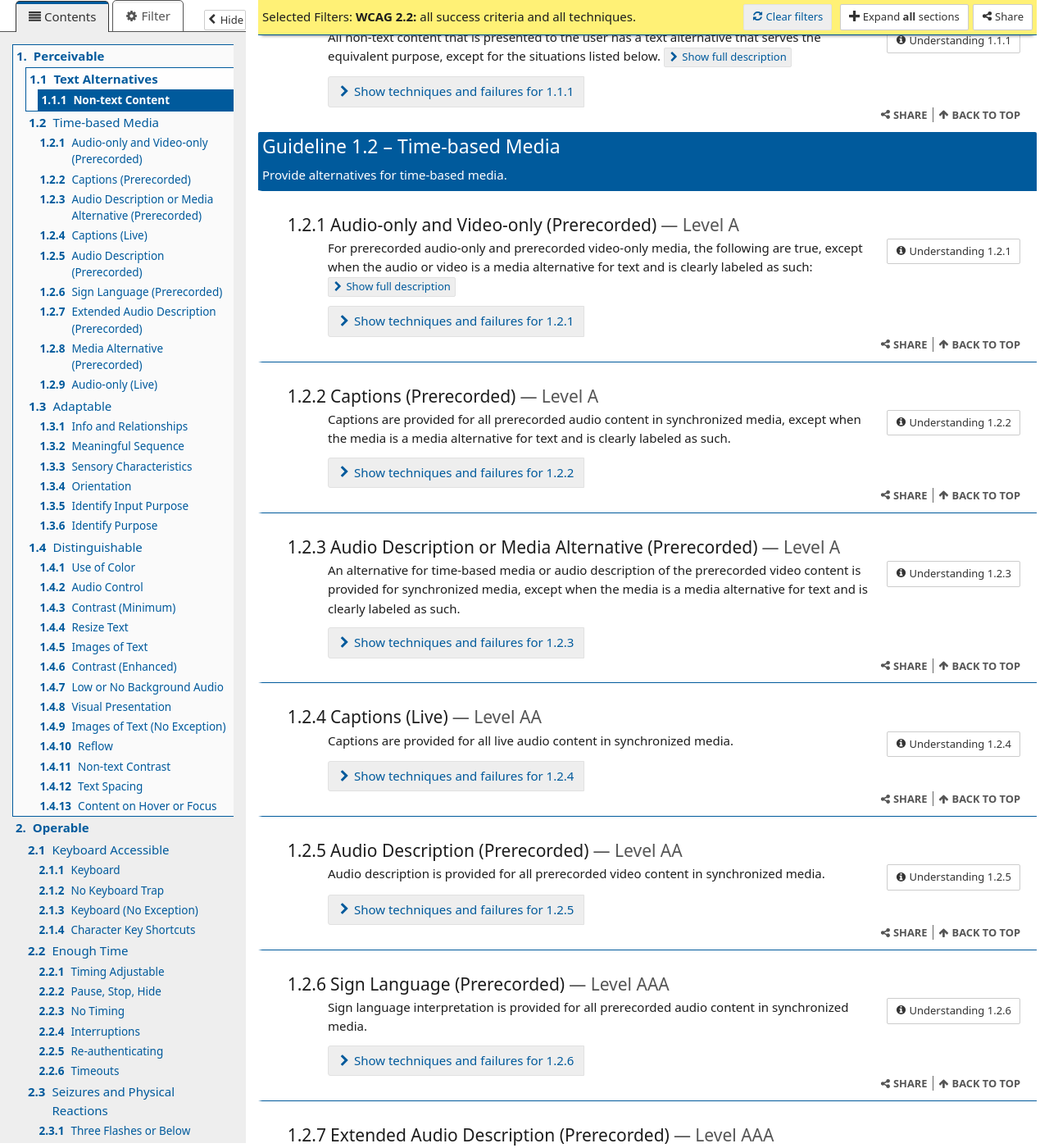
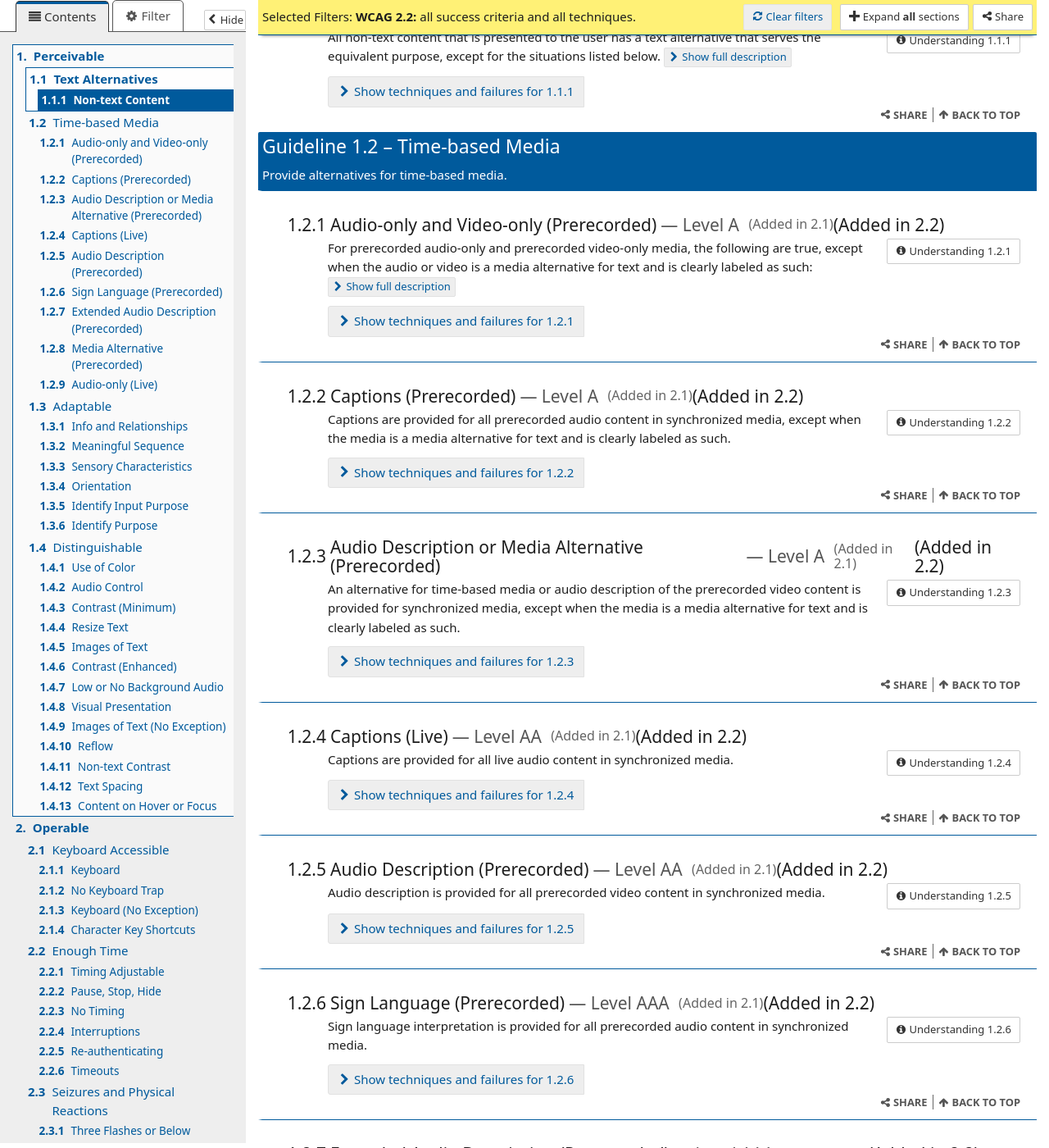
Before and after one commit to w3c/wai-wcag-quickref, a Jekyll site: the page built from index.html, in a window 1280 px wide and 1400 px high, scrolled down 447 px. Shown: the whole window at 82% size. Built offline with Jekyll 4.4.1, drawn with Linux system fonts in a browser that asks for light colours; some web fonts are replaced; comment, search, counter and statistics services are not loaded; some of the changed text lies outside the part shown.

Commit message:
trying to make work for 2.2

```diff
--- a/_includes/filter-status.html
+++ b/_includes/filter-status.html
@@ -6,7 +6,7 @@
     </div>
   </div>
   <div class="filter-status-row">
-    <div class="text"><span id="status" aria-live="polite" aria-atomic="true">Selected Filters: <strong class="ver">WCAG 2.1:</strong> <span class="sc">all success criteria</span> and <span class="tech">all techniques.</span></span> <a id="hiddennav" href="#hiddensc">(What did the filter remove?)</a></div>
+    <div class="text"><span id="status" aria-live="polite" aria-atomic="true">Selected Filters: <strong class="ver">WCAG 2.2:</strong> <span class="sc">all success criteria</span> and <span class="tech">all techniques.</span></span> <a id="hiddennav" href="#hiddensc">(What did the filter remove?)</a></div>
     <div class="clear">
     <button class="clearall btn btn-info btn-sm" hidden><svg class="i-refresh"><use xlink:href="{{ "img/icons.svg" | relative_url }}#i-refresh"></use></svg> Clear filters</button>
     </div>
--- a/_includes/head.html
+++ b/_includes/head.html
@@ -6,5 +6,5 @@
   <title>{%if site.status == "draft" %}[Draft] {% endif %}{% if page.title %}{{ page.title }} &bull; {{ site.title }} {% else %}{{ site.title }}{% endif %}</title>
 
   <link rel="stylesheet" href="{{ "css/styles.css" | relative_url }}">
-  <link rel="canonical" href="https://www.w3.org/WAI/WCAG21/quickref/">
+  <link rel="canonical" href="https://www.w3.org/WAI/WCAG22/quickref/">
 </head>
--- a/_includes/sc.html
+++ b/_includes/sc.html
@@ -15,7 +15,7 @@
 <article role="region" id="{{sc_id}}" data-alt-id="{% for aid in sc.alt_id %}{{aid}} {% endfor %}" class="sc-wrapper current filter-levels-{{sc.level | downcase}} filter-hideversion-{{sc_ver}}" data-tags-con="{{keywordscontent}}" data-tags-dev="{{keywordsdeveloping}}" data-tags-int="{{keywordsinteraction}}" data-tags-vis="{{keywordsvisual}}" data-versions="{% for v in sc.versions %}{{v}} {% endfor %}" aria-labelledby="{{ qrid }}" aria-roledescription="success criterion">
   <header>
     <h4 id="{{ qrid }}"><strong>{{ p }}.{{ g }}.{{ s }}</strong> <span>{{sc.handle}}</span></h4>
-    <p class="h4"><span class="level-{{sc.level | downcase}}">Level {{sc.level}}</span>{% unless (sc.versions contains "2.0") %}<span class="newin21">(Added in 2.1)</span>{% endunless %}</p>
+    <p class="h4"><span class="level-{{sc.level | downcase}}">Level {{sc.level}}</span>{% if (sc.versions contains "2.1") %}<span class="newin21">(Added in 2.1)</span>{% endif %}{% if (sc.versions contains "2.2") %}<span class="newin22">(Added in 2.2)</span>{% endif %}</p>
   </header>
   <div class="sc-content">
     <div class="sc-text">
--- a/_includes/status.html
+++ b/_includes/status.html
@@ -2,7 +2,7 @@
 {%if site.status == "draft" %}
 <h1 class="sr-only">Status of this mockup</h1>
 <div class="panel panel-danger panel-status" role="alert">
- <div class="panel-heading"> <strong>Status: This is an in-progress draft of a redesign.</strong> The published version of the How to Meet WCAG quick reference is at: <a href="https://www.w3.org/WAI/WCAG21/quickref/">www.w3.org/WAI/WCAG21/quickref/</a> &nbsp;&nbsp;&nbsp; <a href="#devnotes" data-toggle="collapse" aria-expanded="false" aria-controls="devnotes" class="btn btn-default btn-sm"><span class="word-show"><svg aria-hidden="true" class="i-chevron-right"><use xlink:href="{{ "img/icons.svg" | relative_url }}#i-chevron-right"></use></svg> More</span><span class="word-hide"><svg aria-hidden="true" class="i-chevron-down"><use xlink:href="{{ "img/icons.svg" | relative_url }}#i-chevron-down"></use></svg> Less</span></a></div>
+ <div class="panel-heading"> <strong>Status: This is an in-progress draft of a redesign.</strong> The published version of the How to Meet WCAG quick reference is at: <a href="https://www.w3.org/WAI/WCAG22/quickref/">www.w3.org/WAI/WCAG22/quickref/</a> &nbsp;&nbsp;&nbsp; <a href="#devnotes" data-toggle="collapse" aria-expanded="false" aria-controls="devnotes" class="btn btn-default btn-sm"><span class="word-show"><svg aria-hidden="true" class="i-chevron-right"><use xlink:href="{{ "img/icons.svg" | relative_url }}#i-chevron-right"></use></svg> More</span><span class="word-hide"><svg aria-hidden="true" class="i-chevron-down"><use xlink:href="{{ "img/icons.svg" | relative_url }}#i-chevron-down"></use></svg> Less</span></a></div>
  <div class="panel-body" hidden id="devnotes">
     <ul>
        <li>If you are interested in the goals, audience, tasks, functionality, etc. behind this redesign, see the <a href="https://www.w3.org/WAI/GL/wiki/Resource_Redesign/Quickref/Analysis">QuickRef Redesign Analysis.</a></li>
--- a/_includes/versions.html
+++ b/_includes/versions.html
@@ -5,6 +5,7 @@
 		<option value="2.1">WCAG 2.1</option>
     <option value="2.0">WCAG 2.0</option>
     <option value="2.1only">Only 2.1 Added Success Criteria</option>
+    <option value="2.2only">Only 2.2 Added Success Criteria</option>
   </select>
   <p id="verhint" style="font-size: .75rem">Note: Clear Filters will not change the selected version.</p>
 </div>
--- a/_js/script.js
+++ b/_js/script.js
@@ -271,6 +271,8 @@
     var ver = $('#wcagver').val();
     if (ver == "2.1only") {
       $('[data-versions="2.1 "]').show().addClass('current');
+    } else if (ver == "2.2only") {
+      $('[data-versions="2.2 "]').show().addClass('current');
     } else {
       $('[data-versions*="' + ver + '"]').show().addClass('current');
     }
@@ -432,6 +434,8 @@
     var vertxt = $('#wcagver').val();
     if (vertxt == "2.1only") {
       version = 'Only what’s added in WCAG 2.1:';
+    } else if (vertxt == "2.2only") {
+      version = 'Only what’s added in WCAG 2.2:';
     } else {
       version = 'WCAG ' + vertxt + ':';
     }
--- a/_scss/styles.scss
+++ b/_scss/styles.scss
@@ -1003,7 +1003,7 @@
   }
 }
 
-.newin21 {
+.newin21, .newin22 {
   color: #656565;
   font-size: 1rem;
   margin-left: .4rem;
```
Also changed, not shown: _help/1-about.md (+2 -2 lines).
